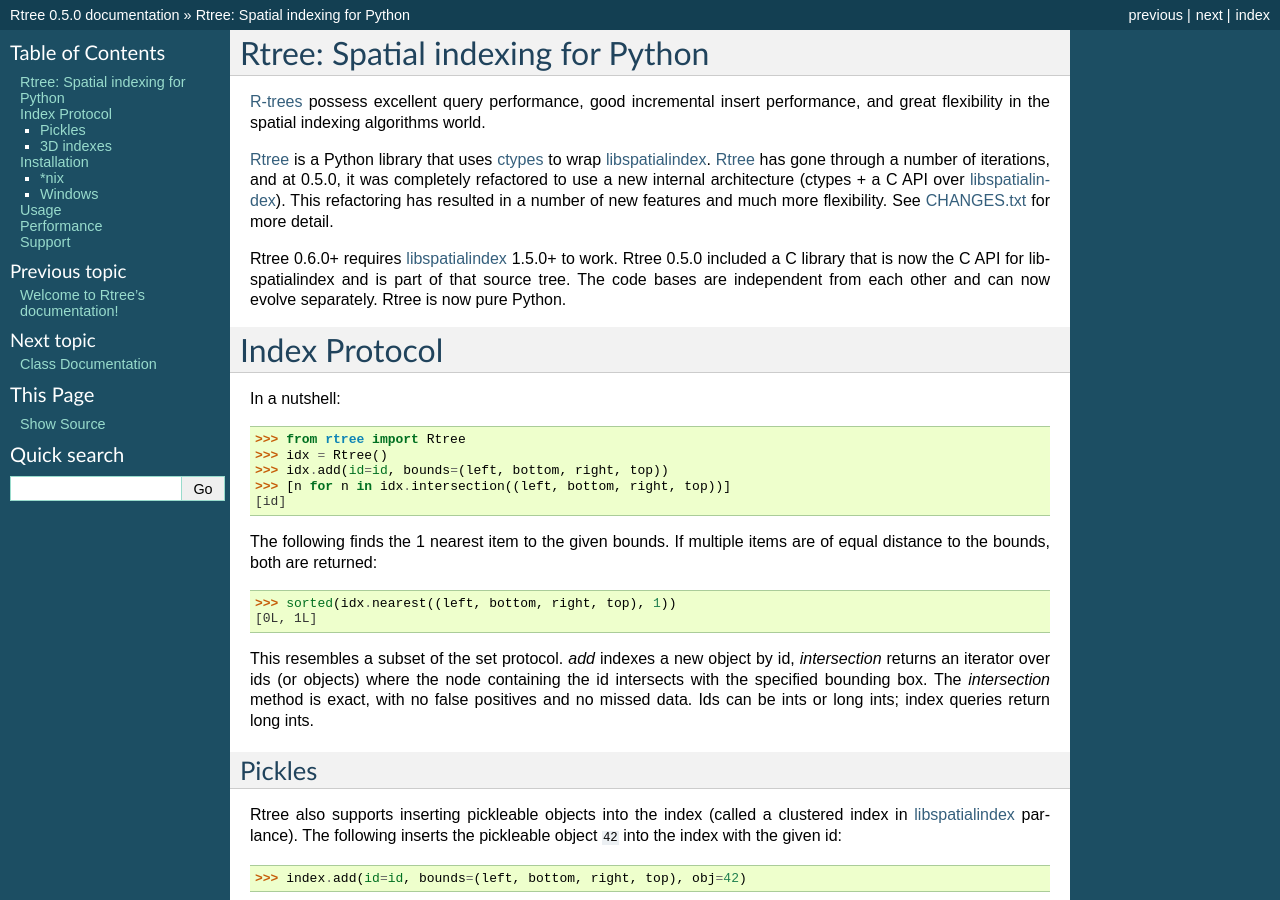
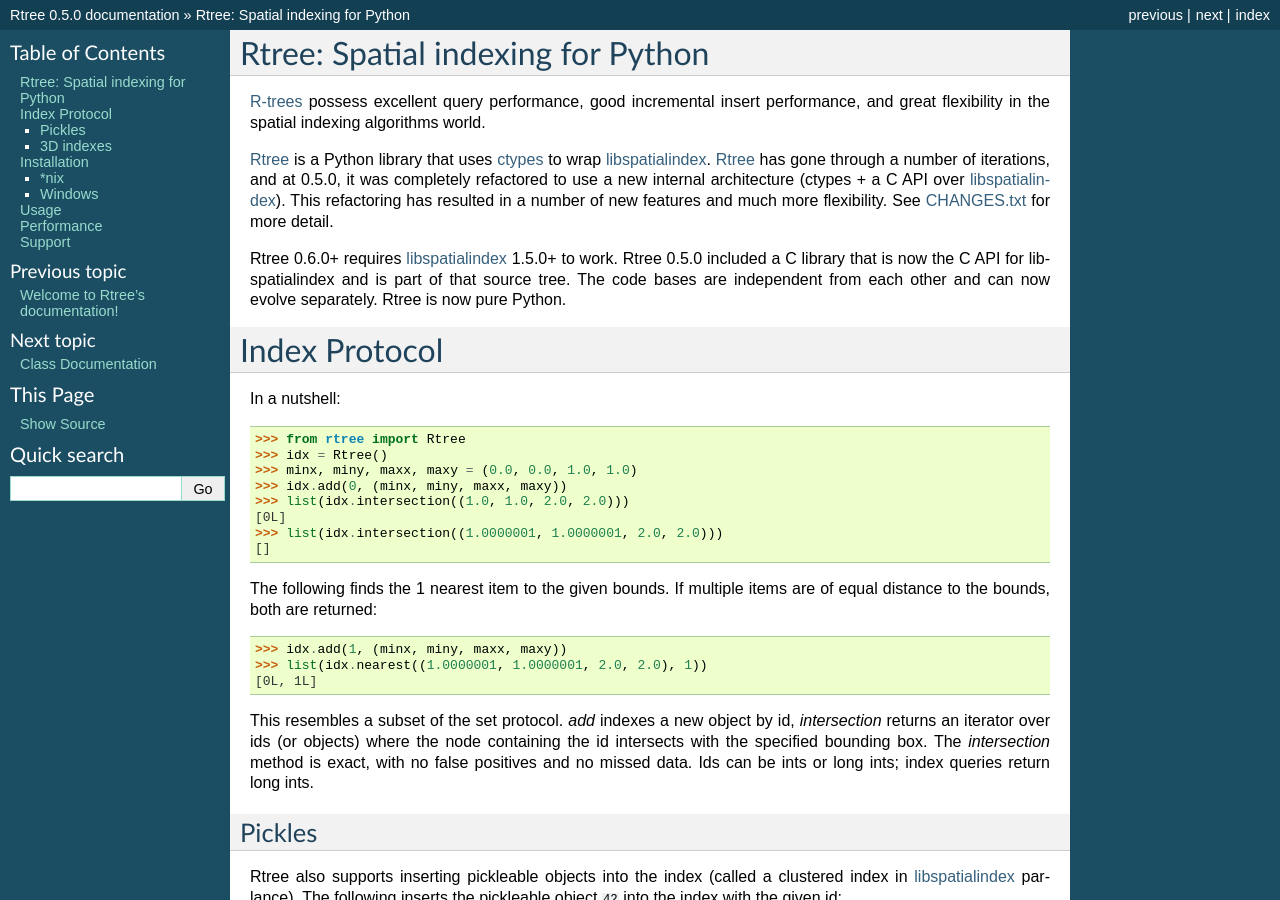
Before and after one commit to Toblerity/rtree, a Sphinx documentation site: the page built from docs/source/README.txt, in a window 1280 px wide and 900 px high. Built offline with Sphinx 7.4.7, drawn with Linux system fonts in a browser that asks for light colours.

Commit message:
Rework canonical examples.

```diff
--- a/docs/source/README.txt
+++ b/docs/source/README.txt
@@ -33,14 +33,18 @@
 
   >>> from rtree import Rtree
   >>> idx = Rtree()
-  >>> idx.add(id=id, bounds=(left, bottom, right, top))
-  >>> [n for n in idx.intersection((left, bottom, right, top))]
-  [id]
+  >>> minx, miny, maxx, maxy = (0.0, 0.0, 1.0, 1.0)
+  >>> idx.add(0, (minx, miny, maxx, maxy))
+  >>> list(idx.intersection((1.0, 1.0, 2.0, 2.0)))
+  [0L]
+  >>> list(idx.intersection((1.0000001, 1.0000001, 2.0, 2.0)))
+  []
 
 The following finds the 1 nearest item to the given bounds. If multiple items
 are of equal distance to the bounds, both are returned::
 
-  >>> sorted(idx.nearest((left, bottom, right, top), 1))
+  >>> idx.add(1, (minx, miny, maxx, maxy))
+  >>> list(idx.nearest((1.0000001, 1.0000001, 2.0, 2.0), 1))
   [0L, 1L]
 
 This resembles a subset of the set protocol. *add* indexes a new object by id,
```
